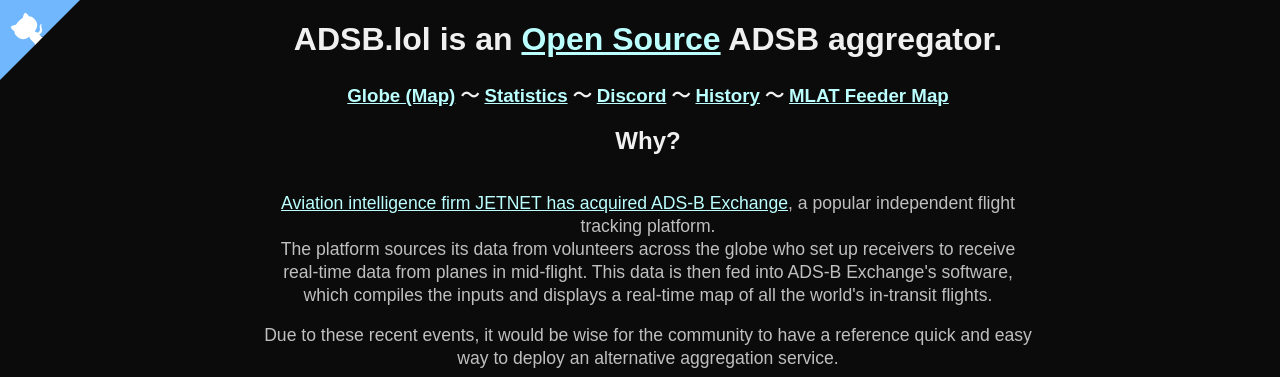
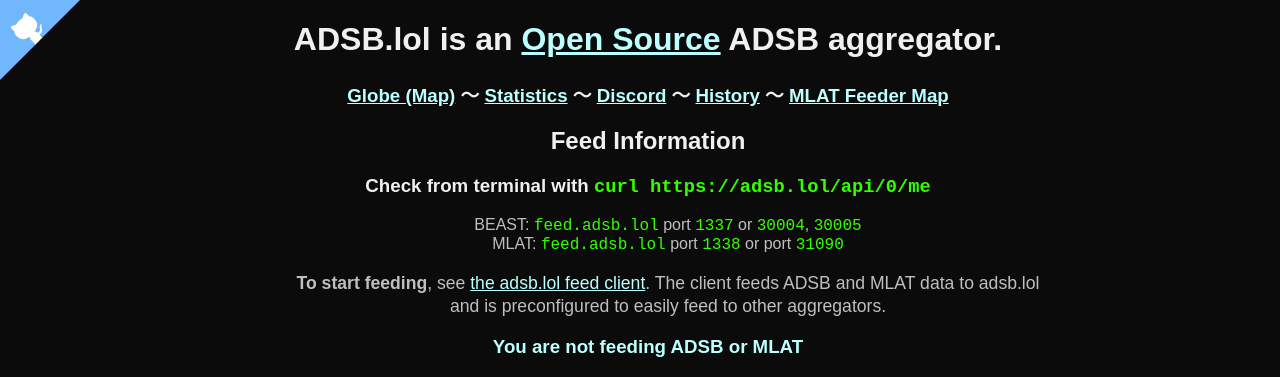
Before and after one commit to adsblol/api, a Python web app: template templates/index.html in a window 1280 px wide. Shown: the top 377 px of the page. Run offline with Jinja, Linux system fonts and the light colour scheme; the template is opened without the code that fills it, so the values that code supplies are empty.

Commit message:
Update index.html
Signed-off-by: katlol <1695469+katlol@users.noreply.github.com>

```diff
--- a/templates/index.html
+++ b/templates/index.html
@@ -146,27 +146,9 @@
             <a href="https://history.adsb.lol">History</a> &#12316;
             <a href="https://map.adsb.lol">MLAT Feeder Map</a>
         </h3>
-        <h2>Why?</h2>
-        <p><a href="https://www.wired.com/story/ads-b-exchange-jetnet-sale/">Aviation intelligence firm JETNET has
-                acquired ADS-B Exchange</a>, a popular independent flight tracking platform.<br>
-            The platform sources its data from volunteers across the globe who set up receivers to receive real-time
-            data from planes in mid-flight. This data is then fed into ADS-B Exchange's software, which compiles the
-            inputs and displays a real-time map of all the world's in-transit flights.</p>
-        <p>Due to these recent events, it would be wise for the community to have a reference quick and easy way to
-            deploy an alternative aggregation service.</p>
-        <p>We are not affiliated with ADS-B Exchange.</p>
-        <h2>ADSB.lol has three major goals:</h2>
-        <ul style="color: #eaeaea">
-            <li style="color: #eaeaea"><b>1. </b>Provide unrestricted air traffic access, both real time and historical.
-            </li>
-            <li style="color: #eaeaea"><b>2. </b>Create a platform that is easy to deploy by others at scale, using
-                industry best practices (except for this ugly website ;).</li>
-            <li style="color: #eaeaea"><b>3. </b>Ease the barrier to entry for like-minded individuals to be able to
-                contribute, experiment and improve the technology stack.</li>
-        </ul>
-        </h2>
+
         <h2>Feed Information</h2>
-        <h3>Want to find out if you are feeding from the CLI? <code>curl https://adsb.lol/api/0/me</code></h3>
+        <h3>Check from terminal with <code>curl https://adsb.lol/api/0/me</code></h3>
         <ul>
             <li>BEAST: <code>feed.adsb.lol</code> port <code>1337</code> or <code>30004</code>,
                 <code>30005</code>
```
